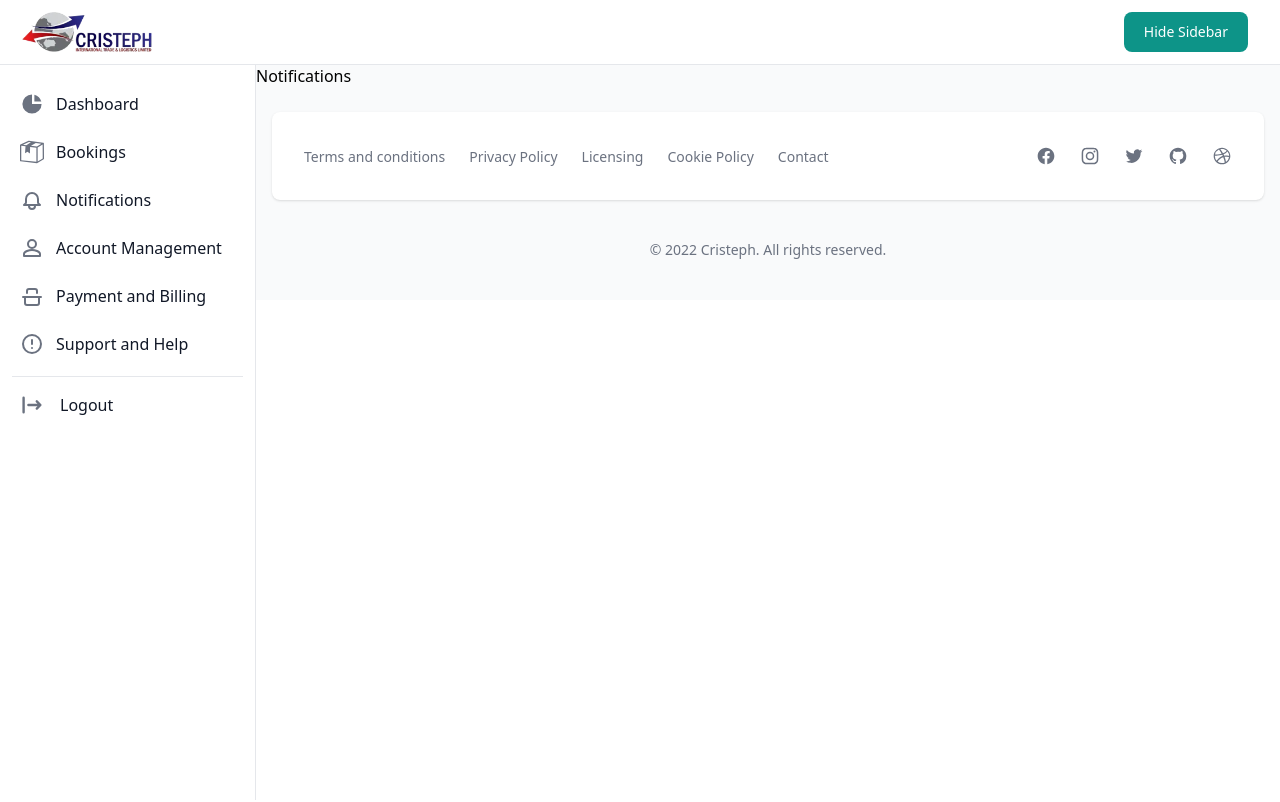
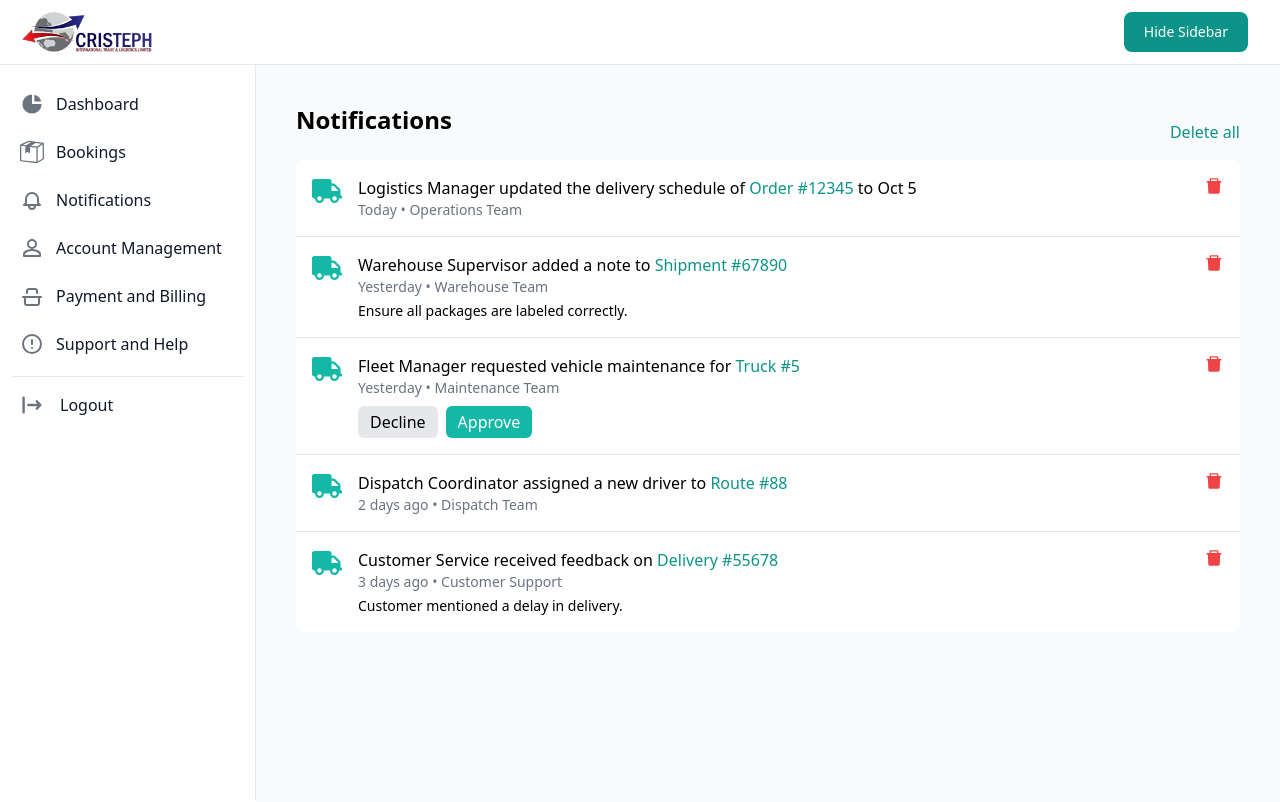
Before and after one commit to Cristeph/logistics-landing, a React (Create React App) app: page /dashboard/notifications in a window 1280 px wide. Shown: the top 802 px of the page. Built offline with nearby package versions, Linux system fonts and the light colour scheme.

Commit message:
updated the user interface for notification page

```diff
--- /dev/null
+++ b/src/components/Notification/notify.js
@@ -0,0 +1,100 @@
+import React from "react";
+import { FaTruck, } from "react-icons/fa";
+import { AiFillDelete } from "react-icons/ai";
+
+const notifications = [
+  {
+    id: 1,
+    name: "Logistics Manager",
+    action: "updated the delivery schedule of",
+    project: "Order #12345",
+    date: "Oct 5",
+    time: "Today",
+    team: "Operations Team",
+  },
+  {
+    id: 2,
+    name: "Warehouse Supervisor",
+    action: "added a note to",
+    project: "Shipment #67890",
+    comment: "Ensure all packages are labeled correctly.",
+    time: "Yesterday",
+    team: "Warehouse Team",
+  },
+  {
+    id: 3,
+    name: "Fleet Manager",
+    action: "requested vehicle maintenance for",
+    project: "Truck #5",
+    time: "Yesterday",
+    team: "Maintenance Team",
+  },
+  {
+    id: 4,
+    name: "Dispatch Coordinator",
+    action: "assigned a new driver to",
+    project: "Route #88",
+    time: "2 days ago",
+    team: "Dispatch Team",
+  },
+  {
+    id: 5,
+    name: "Customer Service",
+    action: "received feedback on",
+    project: "Delivery #55678",
+    comment: "Customer mentioned a delay in delivery.",
+    time: "3 days ago",
+    team: "Customer Support",
+  },
+];
+
+const Notify = () => {
+  return (
+    <div className="p-6 min-h-screen">
+      <div className="flex justify-between">
+        <h1 className="text-2xl font-bold mb-6">Notifications</h1>
+        <button className="text-teal-600">Delete all</button>
+      </div>
+      <div className="bg-white rounded-lg">
+        <ul>
+          {notifications.map((notification) => (
+            <li key={notification.id} className="border-b last:border-b-0 p-4">
+              <div className="flex items-start space-x-4">
+                <FaTruck className="text-3xl text-teal-500" />
+                <div className="flex-1">
+                  <p>
+                    <span className="font-medium">{notification.name}</span>{" "}
+                    {notification.action}{" "}
+                    <span className="text-teal-600">
+                      {notification.project}
+                    </span>{" "}
+                    {notification.date && `to ${notification.date}`}
+                  </p>
+                  <p className="text-sm text-gray-500">
+                    {notification.time} • {notification.team}
+                  </p>
+                  {notification.comment && (
+                    <p className="text-sm mt-1">{notification.comment}</p>
+                  )}
+                  {notification.id === 3 && (
+                    <div className="mt-2 flex space-x-2">
+                      <button className="px-3 py-1 bg-gray-200 rounded-md">
+                        Decline
+                      </button>
+                      <button className="px-3 py-1 bg-teal-500 text-white rounded-md">
+                        Approve
+                      </button>
+                    </div>
+                  )}
+                </div>
+                <AiFillDelete className="text-red-500 w-5 h-5 cursor-pointer" />
+              </div>
+            </li>
+          ))}
+        </ul>
+      </div>
+    </div>
+  );
+};
+
+export default Notify;
--- a/src/pages/Notifications.js
+++ b/src/pages/Notifications.js
@@ -1,8 +1,11 @@
+import Notify from 'components/Notification/notify'
 import React from 'react'
 
 const Notifications = () => {
   return (
-    <div>Notifications</div>
+    <div className='m-4'>
+      <Notify/>
+    </div>
   )
 }
 
```
